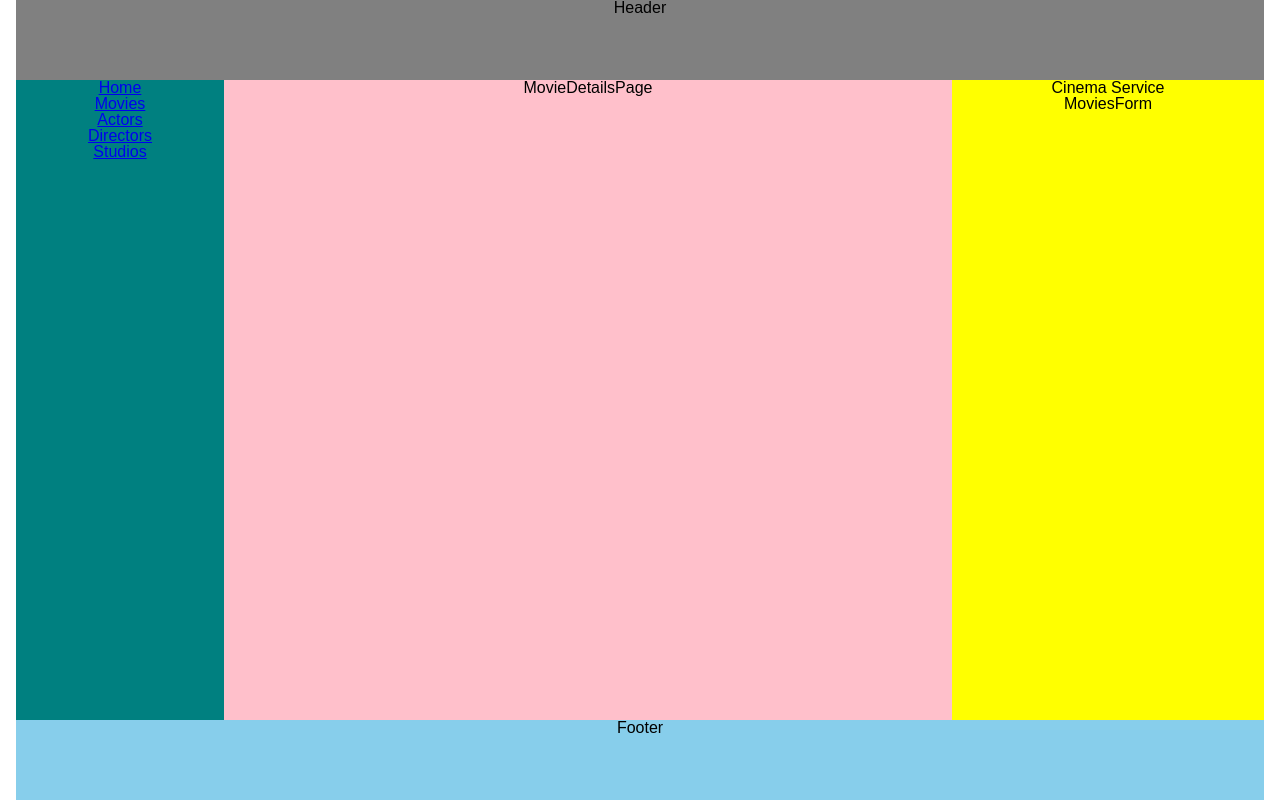
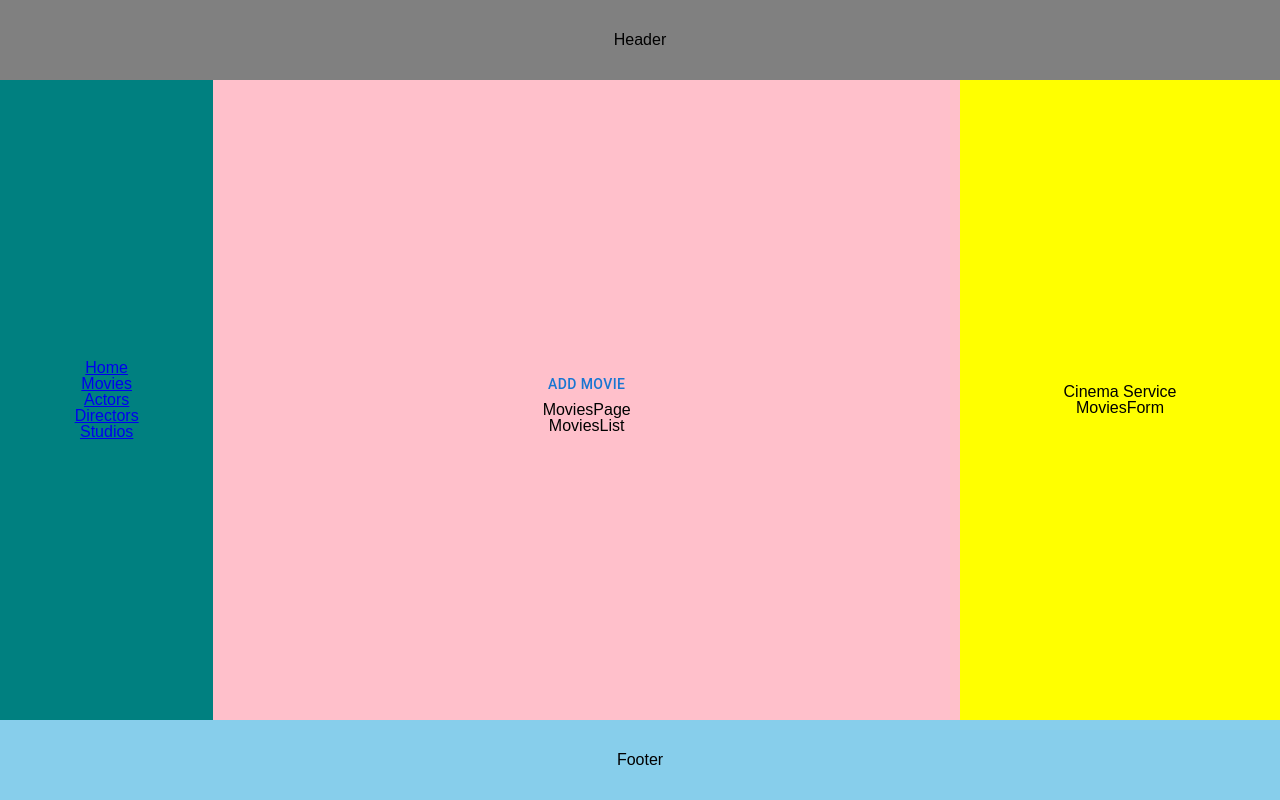
Before and after one commit to ziukoff1985/freshcode-react-hw-09-cinema-pet-project, a React (Vite) app in the folder client/: page /movies/new in a window 1280 px wide. Built offline with nearby package versions, Linux system fonts and the light colour scheme.

Commit message:
Fix routes in App and CinemaService

```diff
--- a/client/src/App.css
+++ b/client/src/App.css
@@ -1,8 +1,8 @@
 #root {
-    max-width: 1440px;
-    width: 100%;
+    max-width: 100%;
+    width: 100vw;
     min-width: 320px;
     margin: 0 auto;
-    padding: 0 16px;
+    /* padding: 0 16px; */
     text-align: center;
 }
--- a/client/src/App.jsx
+++ b/client/src/App.jsx
@@ -1,6 +1,5 @@
 import { Routes, Route } from 'react-router-dom';
 
-import './App.css';
 import Layout from './components/Layout/Layout';
 import HomePage from './pages/HomePage/HomePage';
 import MoviesPage from './pages/Movies/MoviesPage';
@@ -18,16 +17,40 @@ function App() {
         <Routes>
             <Route path='/*' element={<Layout />}>
                 <Route index element={<HomePage />} />
-                <Route path='movies' element={<MoviesPage />} />
-                <Route path='movies/:id' element={<MovieDetailsPage />} />
-                <Route path='actors' element={<ActorsPage />} />
-                <Route path='actors/:id' element={<ActorDetailsPage />} />
-                <Route path='directors' element={<DirectorsPage />} />
-                <Route path='directors/:id' element={<DirectorDetailsPage />} />
-                <Route path='studios' element={<StudiosPage />} />
-                <Route path='studios/:id' element={<StudioDetailsPage />} />
-                <Route path='*' element={<NotFoundPage />} />
+                <Route path='movies'>
+                    <Route index element={<MoviesPage />} />
+                    <Route path='new' element={<MoviesPage />} />
+                    <Route path=':id'>
+                        <Route index element={<MovieDetailsPage />} />
+                        <Route path='edit' element={<MovieDetailsPage />} />
+                    </Route>
+                </Route>
+                <Route path='actors'>
+                    <Route index element={<ActorsPage />} />
+                    <Route path='new' element={<ActorsPage />} />
+                    <Route path=':id'>
+                        <Route index element={<ActorDetailsPage />} />
+                        <Route path='edit' element={<ActorDetailsPage />} />
+                    </Route>
+                </Route>
+                <Route path='directors'>
+                    <Route index element={<DirectorsPage />} />
+                    <Route path='new' element={<DirectorsPage />} />
+                    <Route path=':id'>
+                        <Route index element={<DirectorDetailsPage />} />
+                        <Route path='edit' element={<DirectorDetailsPage />} />
+                    </Route>
+                </Route>
+                <Route path='studios'>
+                    <Route index element={<StudiosPage />} />
+                    <Route path='new' element={<StudiosPage />} />
+                    <Route path=':id'>
+                        <Route index element={<StudioDetailsPage />} />
+                        <Route path='edit' element={<StudioDetailsPage />} />
+                    </Route>
+                </Route>
             </Route>
+            <Route path='*' element={<NotFoundPage />} />
         </Routes>
     );
 }
--- a/client/src/components/Layout/Layout.jsx
+++ b/client/src/components/Layout/Layout.jsx
@@ -18,6 +18,7 @@ function Layout() {
                         padding: '0px',
                         backgroundColor: 'gray',
                         minHeight: '10vh',
+                        alignContent: 'center',
                     }}
                 >
                     <Header />
@@ -25,23 +26,38 @@ function Layout() {
                 <Grid
                     container
                     direction='row'
-                    sx={{ padding: '0px', minHeight: '80vh' }}
+                    sx={{
+                        padding: '0px',
+                        minHeight: '80vh',
+                    }}
                 >
                     <Grid
                         size={{ xs: 2 }}
-                        sx={{ padding: '0px', backgroundColor: 'teal' }}
+                        sx={{
+                            padding: '0px',
+                            backgroundColor: 'teal',
+                            alignContent: 'center',
+                        }}
                     >
                         <NavBar />
                     </Grid>
                     <Grid
                         size={{ xs: 7 }}
-                        sx={{ padding: '0px', backgroundColor: 'pink' }}
+                        sx={{
+                            padding: '0px',
+                            backgroundColor: 'pink',
+                            alignContent: 'center',
+                        }}
                     >
                         <Outlet />
                     </Grid>
                     <Grid
                         size={{ xs: 3 }}
-                        sx={{ padding: '0px', backgroundColor: 'yellow' }}
+                        sx={{
+                            padding: '0px',
+                            backgroundColor: 'yellow',
+                            alignContent: 'center',
+                        }}
                     >
                         <CinemaService />
                     </Grid>
@@ -52,6 +68,7 @@ function Layout() {
                         padding: '0px',
                         backgroundColor: 'skyblue',
                         minHeight: '10vh',
+                        alignContent: 'center',
                     }}
                 >
                     <Footer />
--- a/client/src/components/ServiceBar/CinemaService.jsx
+++ b/client/src/components/ServiceBar/CinemaService.jsx
@@ -1,12 +1,14 @@
-import { Route, Routes } from 'react-router-dom';
+import { Outlet, Route, Routes } from 'react-router-dom';
 import MoviesForm from '../Forms/MoviesForm';
 import ActorsForm from '../Forms/ActorsForm';
 import DirectorsForm from '../Forms/DirectorsForm';
 import StudiosForm from '../Forms/StudiosForm';
+import Box from '@mui/material/Box';
+import Typography from '@mui/material/Typography';
 
 function CinemaService() {
     return (
-        <>
+        <Box sx={{ p: 2 }}>
             <h2>Cinema Service</h2>
             <Routes>
                 <Route path='/movies/new' element={<MoviesForm />} />
@@ -17,8 +19,18 @@ function CinemaService() {
                 <Route path='/directors/:id/edit' element={<DirectorsForm />} />
                 <Route path='/studios/new' element={<StudiosForm />} />
                 <Route path='/studios/:id/edit' element={<StudiosForm />} />
+                <Route
+                    path='*'
+                    element={
+                        <Typography variant='body2' color='text.secondary'>
+                            Оберіть елемент для редагування або натисніть
+                            "Додати"
+                        </Typography>
+                    }
+                />
             </Routes>
-        </>
+            {/* <Outlet /> */}
+        </Box>
     );
 }
 
--- a/client/src/index.css
+++ b/client/src/index.css
@@ -1,5 +1,14 @@
 * {
     box-sizing: border-box;
+}
+
+#root {
+    max-width: 100%;
+    width: 100vw;
+    min-width: 320px;
+    margin: 0 auto;
+    /* padding: 0 16px; */
+    text-align: center;
 }
 
 :root {
--- a/client/src/pages/Actors/ActorsPage.jsx
+++ b/client/src/pages/Actors/ActorsPage.jsx
@@ -1,6 +1,7 @@
 import Stack from '@mui/material/Stack';
 import { Link } from 'react-router-dom';
 import Button from '@mui/material/Button';
+
 import ActorsList from '../../components/Lists/ActorsList';
 
 function ActorsPage() {
--- a/client/src/pages/Directors/DirectorsPage.jsx
+++ b/client/src/pages/Directors/DirectorsPage.jsx
@@ -1,5 +1,21 @@
+import Stack from '@mui/material/Stack';
+import { Link } from 'react-router-dom';
+import Button from '@mui/material/Button';
+
+import DirectorsList from '../../components/Lists/DirectorsList';
+
 function DirectorsPage() {
-    return <div>DirectorsPage</div>;
+    return (
+        <>
+            <Stack>
+                <Link to='/directors/new'>
+                    <Button>Add director</Button>
+                </Link>
+            </Stack>
+            <div>DirectorsPage</div>
+            <DirectorsList />
+        </>
+    );
 }
 
 export default DirectorsPage;
--- a/client/src/pages/Movies/MoviesPage.jsx
+++ b/client/src/pages/Movies/MoviesPage.jsx
@@ -1,8 +1,17 @@
+import Stack from '@mui/material/Stack';
+import { Link } from 'react-router-dom';
+import Button from '@mui/material/Button';
+
 import MoviesList from '../../components/Lists/MoviesList';
 
 function MoviesPage() {
     return (
         <>
+            <Stack>
+                <Link to='/movies/new'>
+                    <Button>Add movie</Button>
+                </Link>
+            </Stack>
             <div>MoviesPage</div>
             <MoviesList />
         </>
--- a/client/src/pages/Studios/StudiosPage.jsx
+++ b/client/src/pages/Studios/StudiosPage.jsx
@@ -1,5 +1,21 @@
+import Button from '@mui/material/Button';
+import Stack from '@mui/material/Stack';
+import { Link } from 'react-router-dom';
+
+import StudiosList from '../../components/Lists/StudiosList';
+
 function StudiosPage() {
-    return <div>StudiosPage</div>;
+    return (
+        <>
+            <Stack>
+                <Link to='/studios/new'>
+                    <Button>Add studio</Button>
+                </Link>
+            </Stack>
+            <div>StudiosPage</div>
+            <StudiosList />
+        </>
+    );
 }
 
 export default StudiosPage;
```
